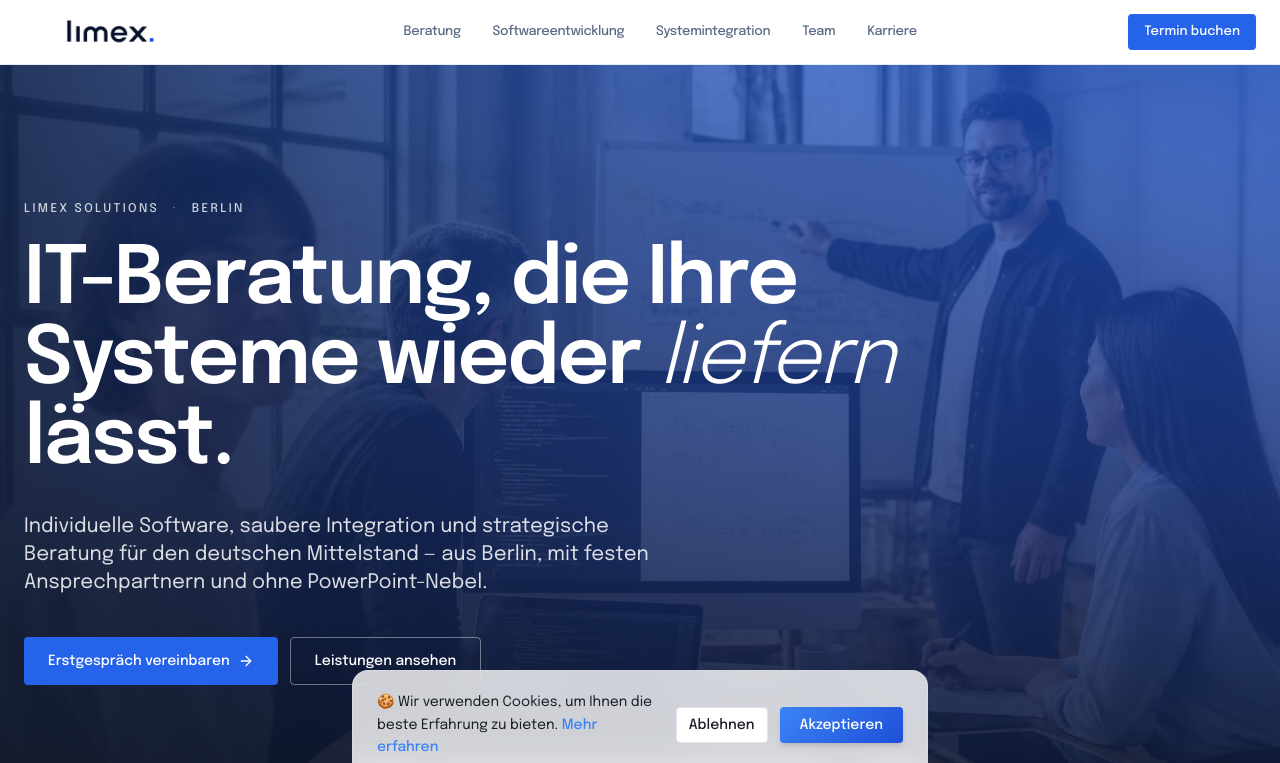
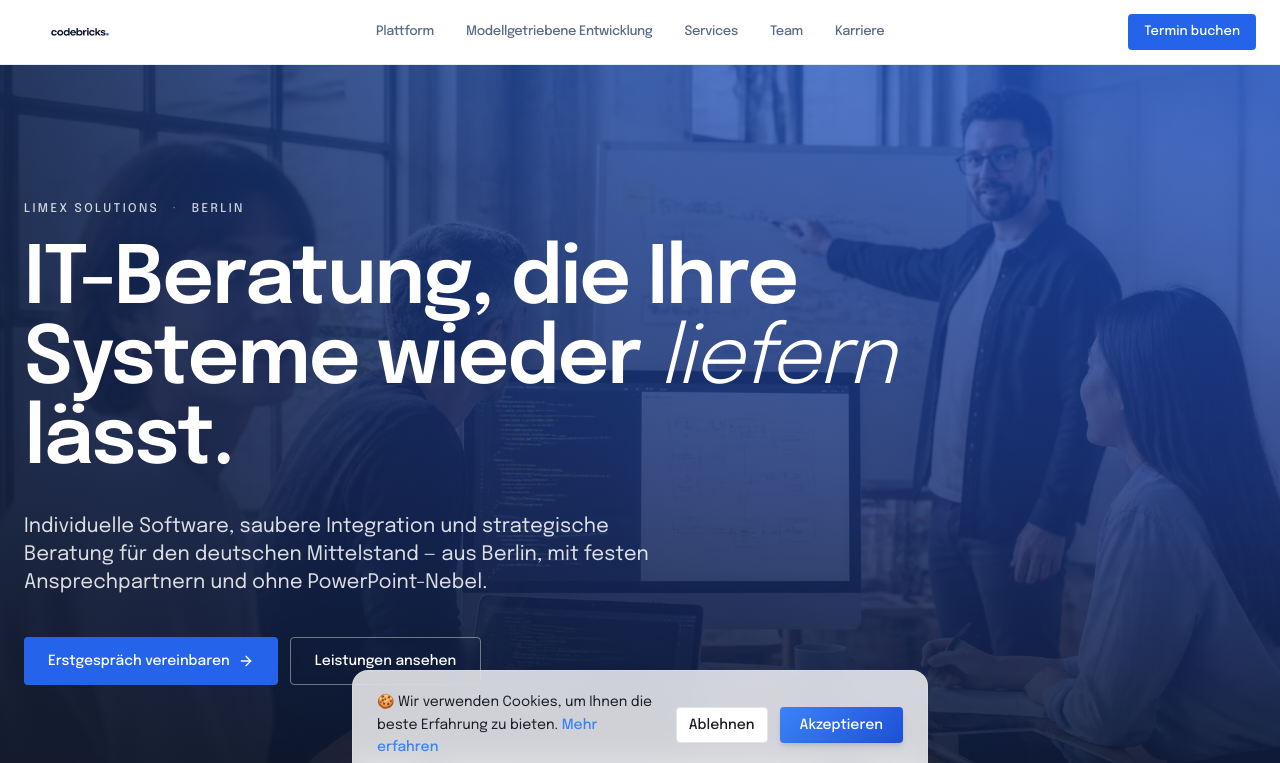
Before and after one commit to darklobster9512/codebricks, a React (Vite) app: page / in a window 1280 px wide. Shown: the top 763 px of the page. Built offline with nearby package versions, Linux system fonts and the light colour scheme.

Commit message:
Changes
Co-authored-by: darklobster9512 <301748244+darklobster9512@users.noreply.github.com>

```diff
--- a/src/components/limex/Header.tsx
+++ b/src/components/limex/Header.tsx
@@ -1,12 +1,12 @@
 import { Link, NavLink, useLocation } from 'react-router-dom';
 import { useEffect, useState } from 'react';
 import { Menu, X } from 'lucide-react';
-import logo from '@/assets/logo-limex.png';
+import logo from '@/assets/logo-codebricks.png';
 
 const nav = [
-  { to: '/beratung', label: 'Beratung' },
-  { to: '/softwareentwicklung', label: 'Softwareentwicklung' },
-  { to: '/systemintegration', label: 'Systemintegration' },
+  { to: '/plattform', label: 'Plattform' },
+  { to: '/modellgetriebene-entwicklung', label: 'Modellgetriebene Entwicklung' },
+  { to: '/services', label: 'Services' },
   { to: '/team', label: 'Team' },
   { to: '/karriere', label: 'Karriere' },
 ];
@@ -23,11 +23,11 @@ const Header = () => {
   return (
     <header className="sticky top-0 z-50 w-full border-b border-[#E6ECF5] bg-white/95 backdrop-blur">
       <div className="mx-auto flex h-16 max-w-7xl items-center justify-between px-6 overflow-visible">
-        <Link to="/" className="flex items-center" aria-label="LIMEX Solutions Startseite">
+        <Link to="/" className="flex items-center" aria-label="Codebricks Startseite">
           <img
             src={logo}
-            alt="LIMEX Solutions"
-            className="h-14 w-auto -my-2 select-none"
+            alt="Codebricks GmbH"
+            className="h-9 w-auto select-none"
             draggable={false}
             onContextMenu={(e) => e.preventDefault()}
           />
```
